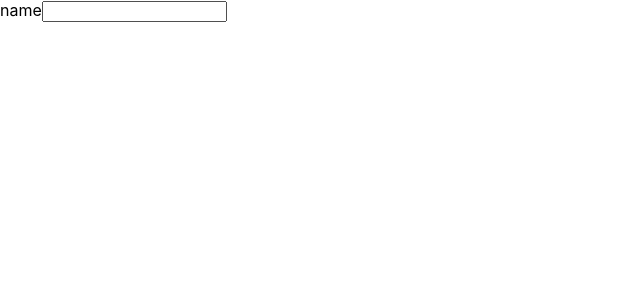
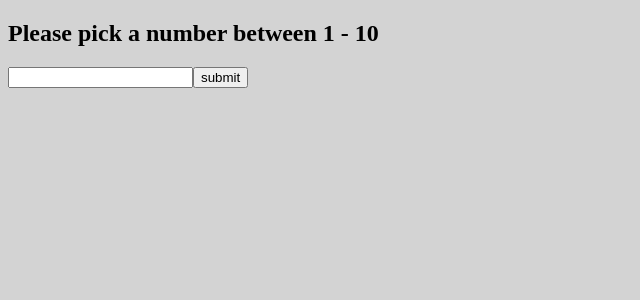
Before and after one commit to cmgonzales/reacttest, a React (Create React App) app: page / in a window 1280 px wide. Shown: the top 300 px of the page, without its empty margins (0-640 px from the left). Built offline with nearby package versions, Linux system fonts and the light colour scheme.

Commit message:
added handle events

```diff
--- a/src/App.js
+++ b/src/App.js
@@ -1,34 +1,57 @@
 import React, { Component } from 'react';
+
+var x = ''
+var value = ""
 
 class App extends Component {
   constructor(props) {
     super(props)
 
     console.log("constructor")
+
     this.state = {
-      value: ""
+      value: "",
+      name: ""
     }
-      this.handlchange = this.handlechange.bind(this)
+    this.handlechange = this.handlechange.bind(this)
+    this.random = this.random.bind(this)
+
 
   }
 
+  handlechange(e) {
+    this.setState({ value: e.target.value })
 
-    handlechange(e){
-    this.setState({value: e.target.value})
-    }
+  }
+
+ random(){
+
+    x = Math.floor((Math.random() * 10) + 1)
+
+   this.setState({
+     name: x
+   })
+
+ if (x == value){
+
+
+  console.log("test")
+ }
+
+}
 
   render() {
 
-
-    console.log("render")
     return (
       <div className="App">
-          <label>
-            name
-          <input type="text" value = {this.state.value} onChange = {this.handlechange}  />
+        <label>
+          <h2>Please pick a number between 1 - 10</h2>
+          <input type="number" value={this.state.value} onChange={this.handlechange} />
+          <button onClick = {this.random} >submit</button>
 
-          <h1 value = {this.state.value}></h1>
-          </label>
+          <h1>{this.state.value}</h1>
+          <h2>{this.state.name}</h2>
+        </label>
       </div>
     );
   }
--- a/src/index.css
+++ b/src/index.css
@@ -1,14 +1,4 @@
 body {
-  margin: 0;
-  padding: 0;
-  font-family: -apple-system, BlinkMacSystemFont, "Segoe UI", "Roboto", "Oxygen",
-    "Ubuntu", "Cantarell", "Fira Sans", "Droid Sans", "Helvetica Neue",
-    sans-serif;
-  -webkit-font-smoothing: antialiased;
-  -moz-osx-font-smoothing: grayscale;
+
+  background-color: lightgray;
 }
-
-code {
-  font-family: source-code-pro, Menlo, Monaco, Consolas, "Courier New",
-    monospace;
-}
```
